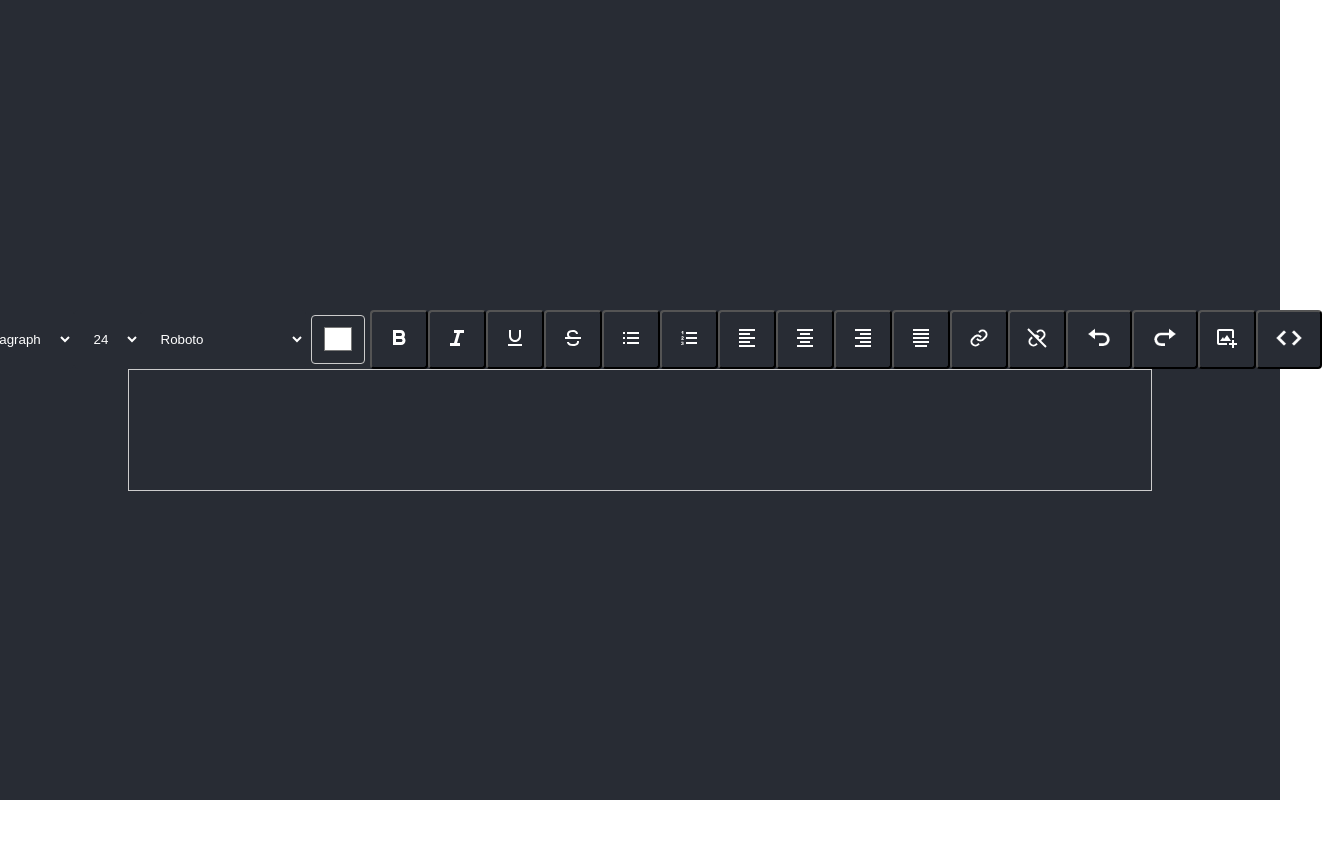
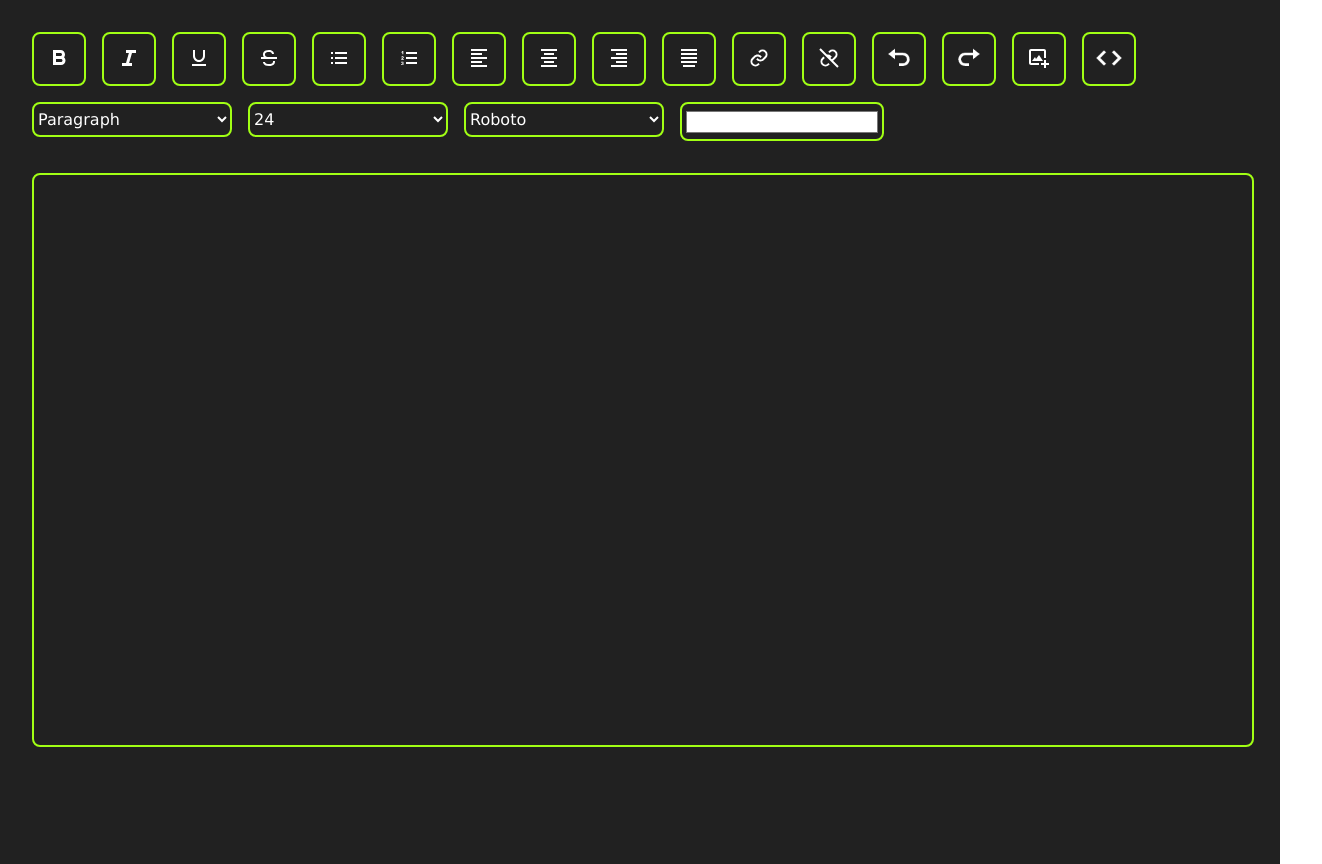
Before and after one commit to AnishPatil2495/HTML-Text-editor, a React (Create React App) app: page / in a window 1280 px wide. Shown: the whole page, 1322 px wide, since content can reach past the window. Before the commit the page ends 800 px from the top, so only its background shows below. Built offline with nearby package versions, Linux system fonts and the light colour scheme.

Commit message:
added new theme css

```diff
--- a/src/App.css
+++ b/src/App.css
@@ -1,38 +1,3 @@
-.App {
-  text-align: center;
+.App{
+  background-color: #212121;
 }
-
-.App-logo {
-  height: 40vmin;
-  pointer-events: none;
-}
-
-@media (prefers-reduced-motion: no-preference) {
-  .App-logo {
-    animation: App-logo-spin infinite 20s linear;
-  }
-}
-
-.App-header {
-  background-color: #282c34;
-  min-height: 100vh;
-  display: flex;
-  flex-direction: column;
-  align-items: center;
-  justify-content: center;
-  font-size: calc(10px + 2vmin);
-  color: white;
-}
-
-.App-link {
-  color: #61dafb;
-}
-
-@keyframes App-logo-spin {
-  from {
-    transform: rotate(0deg);
-  }
-  to {
-    transform: rotate(360deg);
-  }
-}
--- a/src/TextEditor.css
+++ b/src/TextEditor.css
@@ -1,19 +1,40 @@
 .text-editor {
-  width: 80%;
-  margin: 0 auto;
+  height: 100vh;
+  display: flex;
+  flex-direction: column;
+  padding: 32px;
+  column-gap: 32px;
+  row-gap: 32px;
 }
 
 .toolbar {
   display: flex;
-  justify-content: center;
-  /* margin-bottom: 10px; */
+  flex-direction: column;
+  row-gap: 16px;
 }
 
-.editor {
-  border: 1px solid #ccc;
-  min-height: 200px;
-  padding: 10px;
+.toolbar-selects {
+  column-gap: 16px;
+  display: flex;
+  flex-wrap: wrap;
+}
+
+.toolbar-buttons {
+  display: flex;
+  column-gap: 16px;
+  flex-wrap: wrap;
+}
+
+#editor {
+  width: 98.5%;
+  border: 2px solid rgb(161, 255, 20);
+  border-radius: 8px;
+  height: calc(100vh - 250px);
+  padding: 16px;
   outline: none;
+  caret-color: rgb(161, 255, 20);
+  color: white;
+  font-size: 25px;
 }
 
 /* heading */
@@ -43,3 +64,46 @@
 .heading-dropdown:focus {
   border: 1px solid #007bff;
 }
+
+
+.action-buttons{
+ border: 2px solid rgb(161, 255, 20);
+ border-radius: 8px;
+ height: 54px;
+ width: 54px;
+ background-color: #212121;
+ cursor: pointer;
+}
+
+.action-selects {
+  border: 2px solid rgb(161, 255, 20);
+  border-radius: 8px;
+  height: 35px;
+  font-family:Verdana, Geneva, Tahoma, sans-serif;
+  font-size: 16px;
+  width: 54px;
+  background-color: #212121;
+  color: white;
+  width: 200px;
+  display: flex;
+  align-items: center;
+  cursor: pointer;
+ }
+
+ .codeview{
+  width: 98.5%;
+        height: calc(100vh - 250px);
+        padding: 10px;
+        border: 2px solid rgb(161, 255, 20);
+        font-family:monospace;
+        font-size: 24px;
+        background-color: #2d2d2d;
+        color: #ffffff;
+        line-height: 1.5;
+        white-space: pre;
+        overflow: auto;
+        caret-color: rgb(161, 255, 20);
+        outline: none;
+        resize: none;
+        border-radius: 8px;
+ }
--- a/src/TextEditor.jsx
+++ b/src/TextEditor.jsx
@@ -10,23 +10,7 @@ const CodeView = ({ content, onChange }) => {
     <textarea
       value={content}
       onChange={(e) => onChange(e)}
-      style={{
-        width: "100%",
-        height: "400px",
-        padding: "10px",
-        border: "1px solid #ccc",
-        fontFamily: "monospace",
-        fontSize: "14px",
-        backgroundColor: "#2d2d2d",
-        color: "#ffffff",
-        lineHeight: "1.5",
-        whiteSpace: "pre",
-        overflow: "auto",
-        caretColor: "#ffffff",
-        outline: "none",
-        resize: "none",
-        borderRadius: "4px",
-      }}
+      className='codeview'
     />
   );
 };
@@ -599,190 +583,99 @@ const TextEditor = () => {
   }
 
   return (
-    <div className="text-editor">
-      <div className="toolbar">
-        <select
-          value={selectedBlock}
-          onChange={(e) => changeBlockType(e.target.value)}
-          style={{
-            padding: "10px 15px",
-            // margin: "5px",
-            borderRadius: "4px",
-            border: "1px solid #282c34",
-            backgroundColor: "#282c34",
-            color: "#ffffff",
-            cursor: "pointer",
-          }}
-        >
-          <option value="p">Paragraph</option>
-          <option value="h1">Heading 1</option>
-          <option value="h2">Heading 2</option>
-          <option value="h3">Heading 3</option>
-          <option value="h4">Heading 4</option>
-          <option value="h5">Heading 5</option>
-          <option value="h6">Heading 6</option>
-        </select>
-
-        <select
-          value={fontSize}
-          onChange={(e) => changeFontSize(e.target.value)}
-          style={{
-            padding: "10px 15px",
-            // margin: "5px",
-            borderRadius: "4px",
-            border: "1px solid #282c34",
-            backgroundColor: "#282c34",
-            color: "#ffffff",
-            cursor: "pointer",
-          }}
-        >
-          <option value="12px">12</option>
-          <option value="14px">14</option>
-          <option value="16px">16</option>
-          <option value="18px">18</option>
-          <option value="20px">20</option>
-          <option value="24px">24</option>
-          <option value="28px">28</option>
-          <option value="32px">32</option>
-        </select>
-
-        <select
-          value={fontFamily}
-          onChange={(e) => applyFontToSelection(e.target.value)}
-          style={{
-            padding: "10px 15px",
-            // margin: "5px",
-            borderRadius: "4px",
-            border: "1px solid #282c34",
-            backgroundColor: "#282c34",
-            color: "#ffffff",
-            cursor: "pointer",
-          }}
-        >
-          <option value="Roboto">Roboto</option>
-          <option value="Times New Roman">Times New Roman</option>
-          <option value="Courier New">Courier New</option>
-          <option value="verdana">verdana</option>
-        </select>
-
-        <div
-          style={{
-            padding: "5px 10px",
-            margin: "5px",
-            borderRadius: "4px",
-            border: "1px solid #ccc",
-            backgroundColor: "#282c34",
-            cursor: "pointer",
-            display: "flex",
-            alignItems: "center",
-            justifyContent: "center",
-          }}
-        >
-          <input
-            type="color"
-            value={selectedColor}
-            onChange={(e) => applyColor(e.target.value)}
-            style={{
-              backgroundColor: "transparent",
-              border: "none",
-              width: "2rem",
-              height: "2rem",
-              cursor: "pointer",
-              padding: "0",
-            }}
-          />
-        </div>
-
+    <div className='text-editor'>
+      <div className='toolbar'>
+        <div className='toolbar-buttons'>
           <EditorButton
             onClick={() => toggleStyle("b")}
             icon={icons.bold}
             isActive={activeCommands.includes("b")}
-          title="Bold"
+            title='Bold'
           />
           <EditorButton
             onClick={() => toggleStyle("i")}
             icon={icons.italic}
             isActive={activeCommands.includes("i")}
-          title="Italic"
+            title='Italic'
           />
           <EditorButton
             onClick={() => toggleStyle("u")}
             icon={icons.underline}
             isActive={activeCommands.includes("u")}
-          title="Underline"
+            title='Underline'
           />
           <EditorButton
             onClick={() => toggleStyle("strike")}
             icon={icons.strikethrough}
             isActive={activeCommands.includes("strike")}
-          title="Strikethrough"
+            title='Strikethrough'
           />
           <EditorButton
             onClick={() => toggleList("ul")}
             icon={icons.unorderedlist}
             isActive={activeCommands.includes("ul")}
-          title="Unordered List"
+            title='Unordered List'
           />
           <EditorButton
             onClick={() => toggleList("ol")}
             icon={icons.orderedlist}
             isActive={activeCommands.includes("ol")}
-          title="Ordered List"
+            title='Ordered List'
           />
           <EditorButton
             onClick={() => justifyText("left")}
             icon={icons.alignLeft}
             isActive={activeCommands.includes("justifyLeft")}
-          title="Align Left"
+            title='Align Left'
           />
           <EditorButton
             onClick={() => justifyText("center")}
             icon={icons.alightCenter}
             isActive={activeCommands.includes("justifyCenter")}
-          title="Align Center"
+            title='Align Center'
           />
           <EditorButton
             onClick={() => justifyText("right")}
             icon={icons.alignRight}
             isActive={activeCommands.includes("justifyRight")}
-          title="Align Right"
+            title='Align Right'
           />
           <EditorButton
             onClick={() => justifyText("justify")}
             icon={icons.alignJustify}
             isActive={activeCommands.includes("justify")}
-          title="Justify"
+            title='Justify'
           />
           <EditorButton
             onClick={createLink}
             icon={icons.link}
             isActive={activeCommands.includes("a")}
-          title="Insert Link"
+            title='Insert Link'
           />
           <EditorButton
             onClick={unlink}
             icon={icons.unlink}
             isActive={false} // Unlink is never active initially
-          title="Remove Link"
+            title='Remove Link'
           />
           <EditorButton
             onClick={undo}
             icon={icons.undo}
             isActive={false} // Undo is never active initially
-          title="Undo"
+            title='Undo'
           />
           <EditorButton
             onClick={redo}
             icon={icons.redo}
             isActive={false} // Redo is never active initially
-          title="Redo"
+            title='Redo'
           />
 
           <EditorButton
             onClick={handleImageUpload}
             icon={icons.imageUpload}
             isActive={false}
-          title="Insert Image"
+            title='Insert Image'
           />
           <EditorButton
             onClick={toggleCodeView}
@@ -790,17 +683,73 @@ const TextEditor = () => {
             isActive={codeView}
           />
         </div>
+
+        <div className='toolbar-selects'>
+          <select
+            value={selectedBlock}
+            onChange={(e) => changeBlockType(e.target.value)}
+            className='action-selects'>
+            <option value='p'>Paragraph</option>
+            <option value='h1'>Heading 1</option>
+            <option value='h2'>Heading 2</option>
+            <option value='h3'>Heading 3</option>
+            <option value='h4'>Heading 4</option>
+            <option value='h5'>Heading 5</option>
+            <option value='h6'>Heading 6</option>
+          </select>
+
+          <select
+            value={fontSize}
+            onChange={(e) => changeFontSize(e.target.value)}
+            className='action-selects'>
+            <option value='12px'>12</option>
+            <option value='14px'>14</option>
+            <option value='16px'>16</option>
+            <option value='18px'>18</option>
+            <option value='20px'>20</option>
+            <option value='24px'>24</option>
+            <option value='28px'>28</option>
+            <option value='32px'>32</option>
+          </select>
+
+          <select
+            value={fontFamily}
+            onChange={(e) => applyFontToSelection(e.target.value)}
+            className='action-selects'>
+            <option value='Roboto'>Roboto</option>
+            <option value='Times New Roman'>Times New Roman</option>
+            <option value='Courier New'>Courier New</option>
+            <option value='verdana'>verdana</option>
+          </select>
+
+          <div className='action-selects'>
+            <input
+              type='color'
+              value={selectedColor}
+              onChange={(e) => applyColor(e.target.value)}
+              style={{
+                backgroundColor: "transparent",
+                border: "none",
+                // width: "2rem",
+                height: "2rem",
+                cursor: "pointer",
+                width: "100%",
+              }}
+            />
+          </div>
+        </div>
+      </div>
       {codeView ? (
         <CodeView content={editorContent} onChange={handleChange} />
       ) : (
         <ContentEditable
-          id="editor"
+          id='editor'
           innerRef={divRef}
           html={decodeHtml(editorContent)}
           disabled={false}
           onChange={(e) => handleChange(e)}
           style={{
-            border: "1px solid #ccc",
+            // border: "1px solid #ccc",
             padding: "10px",
             minHeight: "100px",
             textAlign: "left",
--- a/src/components/button/button.jsx
+++ b/src/components/button/button.jsx
@@ -3,21 +3,25 @@ import React from "react";
 export const EditorButton = ({ onClick, icon, label, isActive, title }) => {
   return (
     <button
+      className='action-buttons'
       style={{
-        padding: "10px 15px",
-        // margin: "5px",
-        borderRadius: "4px",
-        backgroundColor: "#282c34",
-        cursor: "pointer",
-        color: "#ffffff",
-        display: "inline-flex",
-        alignItems: "center",
-        justifyContent: "center",
-        border: isActive ? "1px solid #007BFF" : "",
+        // padding: "10px 15px",
+        // width: "24px",
+        // height: "24px",
+        // // margin: "5px",
+        // borderRadius: "4px",
+        // backgroundColor: "#282c34",
+        // cursor: "pointer",
+        // color: "#ffffff",
+        // display: "inline-flex",
+        // alignItems: "center",
+        // justifyContent: "center",
+        // border: isActive ? "1px solid #007BFF" : "",
+
+        borderColor: isActive ? "white" : "",
       }}
       onClick={onClick}
-      title={title}
-    >
+      title={title}>
       {icon && <span>{icon}</span>}
       {label}
     </button>
```
Lines whose indentation alone changed are shown as unchanged.
